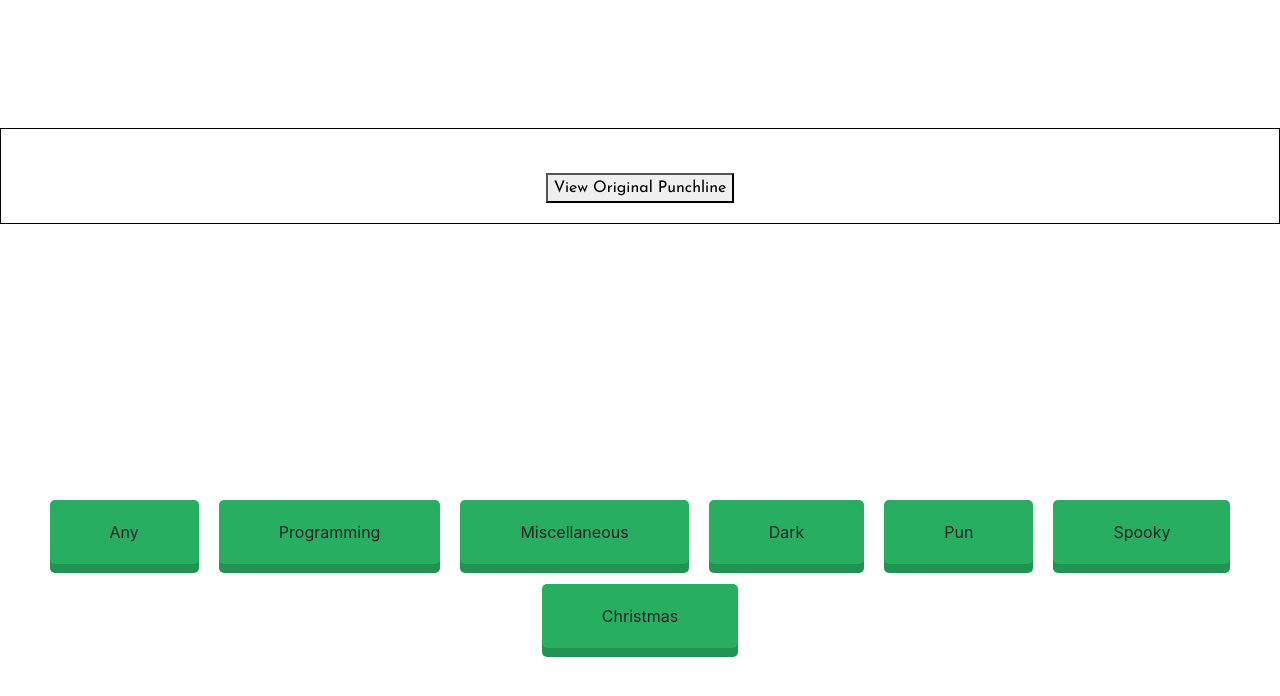
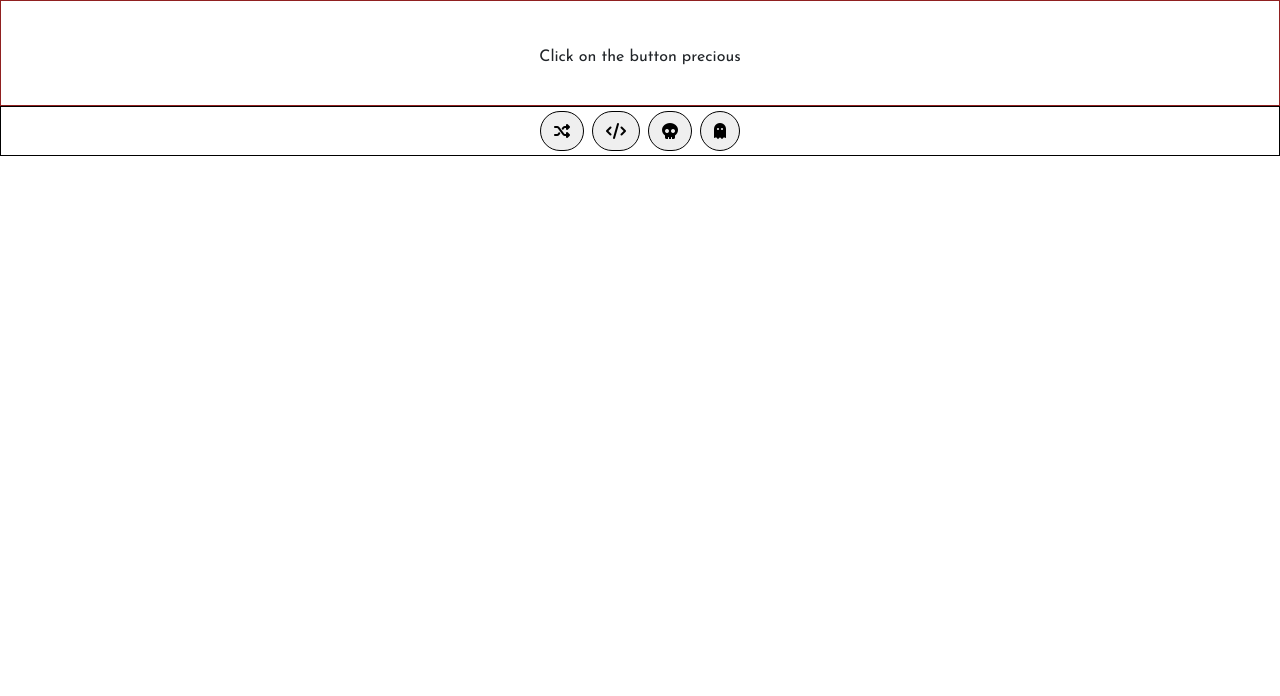
Before and after one commit to RutvikJogdand/joke-app, a React (Create React App) app in the folder jokester/: page / in a window 1280 px wide. Shown: the top 696 px of the page. Built offline with nearby package versions, Linux system fonts and the light colour scheme.

Commit message:
changed the format of buttons and fixed a made the hide/show punchline flow better

```diff
--- a/jokester/src/components/Buttons/Buttons.jsx
+++ b/jokester/src/components/Buttons/Buttons.jsx
@@ -6,26 +6,51 @@ import axios from 'axios'
 
 function Buttons(){
 
-    const jokeTopicArr = ["Any","Programming","Miscellaneous","Dark","Pun","Spooky","Christmas"]
+    const [clearOldLine, setClearOldLine] = useState(false)
+
+    const jokeTopicArr = [
+        {
+            jokeType: "Any",
+            btnIcon:"fa-solid fa-shuffle"
+        }
+        ,
+        {
+            jokeType: "Programming",
+            btnIcon: "fas fa-code"
+        },
+        {
+            jokeType: "Dark",
+            btnIcon: "fa-solid fa-skull"
+        },
+        {
+            jokeType: "Spooky",
+            btnIcon: "fa-solid fa-ghost"
+        },
+        ]
 
     const [setUp, setSetUp] = useState('')
     const [line, setLine] = useState('')
+    const [loading, setLoading] = useState(0)
     const [joketype, setType] = useState('')
     const [jokeChange, setJokeChange] = useState(false)
 
     const handleBtnClick = (jokeTopic) => {
 
+        setLoading(1)
         console.log(`${process.env.REACT_APP_JOKE}/${jokeTopic}`)
         axios.get(`${process.env.REACT_APP_JOKE}/${jokeTopic}`)
         .then(res => {
             console.log(res)
+            console.log(setLoading(2))
             setJokeChange(true)
             setType(res.data.type)
             setSetUp(res.data.setup)
             setLine(res.data.delivery || res.data.joke)
+            setClearOldLine(true)
         })
         .catch(err => {
             console.log(err)
+            setLoading(3)
         })
 
         console.log(jokeTopic)
@@ -33,14 +58,19 @@ function Buttons(){
     return(
         <div className={styles.gridContainer}>
             <div className={`${styles.elemOne} ${styles.jokeDisplayBox}`}>
-                <JokeDisplay jokeChange={jokeChange} joketype={joketype} setup={setUp} line={line}/>
+                {
+                    loading === 1?
+                    'loading'
+                    :
+                    <JokeDisplay clearOldLine={clearOldLine} setClearOldLine={setClearOldLine} jokeChange={jokeChange} joketype={joketype} setup={setUp} line={line}/>
+                }
             </div>
             <div className={`${styles.btnContainer} ${styles.elemTwo}`}>
                 {
                     jokeTopicArr.map(item => {
 
                         return(
-                            <div className={styles.buttons} onClick={()=>handleBtnClick(item) }> {item} </div>
+                            <button className={`${styles.buttons} rounded-pill`} onClick={()=>handleBtnClick(item.jokeType) }> <i className={item.btnIcon}></i> </button>
                         )
                     })
                 }
--- a/jokester/src/components/Buttons/Buttons.module.css
+++ b/jokester/src/components/Buttons/Buttons.module.css
@@ -1,64 +1,11 @@
-/* $button-bg-color: #348AA7;
-$button-border-color: #166E84; */
-
-.gridContainer{
-    display: grid;
-    grid-template-areas:
-    'elemOne'
-    'elemTwo';
-    gap: 10px;
-    /* background: grey; */
-}
-
-.elemOne{
-    margin-top: 10vw;
-}
-/* Responsive: */
-@media only screen and (orientation: portrait) {
-    .gridContainer{
-        display: grid;
-        grid-template-areas:
-        'elemOne'
-        'elemTwo';
-        gap: 10px;
-    }
-  }
-
 .btnContainer{
-    /* border: 1px solid black; */
-    /* width: 40%; */
-    display: flex;
-    /* margin: auto; */
-    margin-top: 20vw;
-    flex-wrap: wrap;
-    justify-content: center;
+    border: 1px solid black;
+    text-align: center;
+    margin-top: 80/vh;
 }
 
 .buttons{
-    /*
-    flex: 1;
-    min-width: 10%;
-    padding: 15px;
-    border: 1px solid rgba(103, 103, 247, 0.705);
-    border-radius: 100px;
-    cursor: pointer;
-    text-align: center; */
-
-    margin: 10px 10px;
-    padding:20px 60px;
-    outline: none;
-    background-color: #27ae60;
-    border: none;
-    border-radius:5px;
-    box-shadow: 0 9px #209450;
-
+    border: 1px solid black;
+    padding: 7px 13px;
+    margin: 4px;
 }
-    /* .buttons:hover{
-        background-color: #43e185;
-    } */
-
-    .buttons:active{
-        /* background-color: #43e185; */
-        box-shadow: 0 5px #209450;
-        transform: translateY(4px);
-    }
--- a/jokester/src/components/JokeDisplay/JokeDisplay.jsx
+++ b/jokester/src/components/JokeDisplay/JokeDisplay.jsx
@@ -6,15 +6,23 @@ function JokeDisplay(props){
     const [userLine, setUserLine] = useState('')
     const [inputValue, setInputValue] = useState('')
     const [originalLine, setOriginalLine] = useState(false)
+    const [inputActive, setInputActive] = useState(false)
 
     const handleChange = (event) => {
         setInputValue(event.target.value)
+        if(event.target.value !== ''){
+            setInputActive(true)
+        }
+        if(event.target.value === ''){
+            setInputActive(false)
+        }
+
     }
 
     const displayOriginalLine = () => {
         if(props.jokeChange === true){
             setOriginalLine(true)
-            setUserLine('')
+            // setUserLine('')
             setInputValue('')
         }
         setOriginalLine(!originalLine)
@@ -28,6 +36,9 @@ function JokeDisplay(props){
             <div className={styles.headerFont}> {props.setup} </div>
             <br/>
             {
+                props.line === '' && props.joketype === '' ?
+                <p>Click on the button precious</p>
+                :
                 props.joketype === "single" &&
                 props.line
             }
@@ -44,13 +55,22 @@ function JokeDisplay(props){
                 originalLine === false && props.joketype === 'twopart' &&
                 <>
                 <br/>
-                <input type='text' name='userLine' value={inputValue} onChange={(event) => handleChange(event)} />
-                <button onClick={handleUserLine}>Submit</button>
+                <div className={`${styles.inputField} ${inputValue ? '' : styles.empty}`}>
+                    <input  type='text' name='userLine' value={inputValue} onChange={(event) => handleChange(event)} />
+                </div>
+                <br/>
+                <button className={ `${styles.btnMain} ${styles.submitbtn}` } onClick={handleUserLine}>Submit</button>
                 </>
             }
             {
-                props.joketype !== 'single' &&
-            <button onClick={displayOriginalLine}> {originalLine === true ? 'Hide original Punchline' : ' View Original Punchline'}</button>
+                props.joketype !== 'single' && props.joketype !== '' &&
+                <>
+                    {
+                        originalLine&&
+                        <br/>
+                    }
+                    <button className={ `${styles.btnMain} ${styles.punchlineViewHideBtn}` } onClick={displayOriginalLine}> {originalLine === true ? 'Hide original Punchline' : ' View Original Punchline'}</button>
+                </>
             }
         </div>
     )
--- a/jokester/src/components/JokeDisplay/JokeDisplay.module.css
+++ b/jokester/src/components/JokeDisplay/JokeDisplay.module.css
@@ -1,6 +1,6 @@
 .jokeDisplayContainer{
-    border: 1px solid black;
-    /* height: 50%; */
+    border: 1px solid rgb(144, 32, 32);
+    height: 50%vw;
     text-align: center;
     padding: 20px;
     font-family: 'Josefin Sans', sans-serif;
@@ -10,3 +10,46 @@
 .headerFont{
     font-size: 24px;
 }
+
+.btnMain{
+    margin-top: 15px;
+}
+
+.inputField {
+    position: relative;
+    width: 200px;
+    overflow: hidden;
+    margin: auto;
+  }
+
+.inputField input {
+    border: none;
+    outline: none;
+    width: 100%;
+    background: transparent;
+  }
+
+.inputField:before {
+    content: "";
+    position: absolute;
+    bottom: 0;
+    left: 50%;
+    width: 20%;
+    height: 2px;
+    background-color: #000;
+    transition: width 0.3s ease-in-out;
+    transform: translateX(-50%);
+  }
+
+.inputField:hover:before,
+  .inputField:not(.empty):before {
+    width: 100%;
+    left: 0%;
+    transform: translateX(0%);
+  }
+
+  .inputIsActive{
+    width: 100%;
+    left: 0%;
+    transform: translateX(0%);
+  }
```
